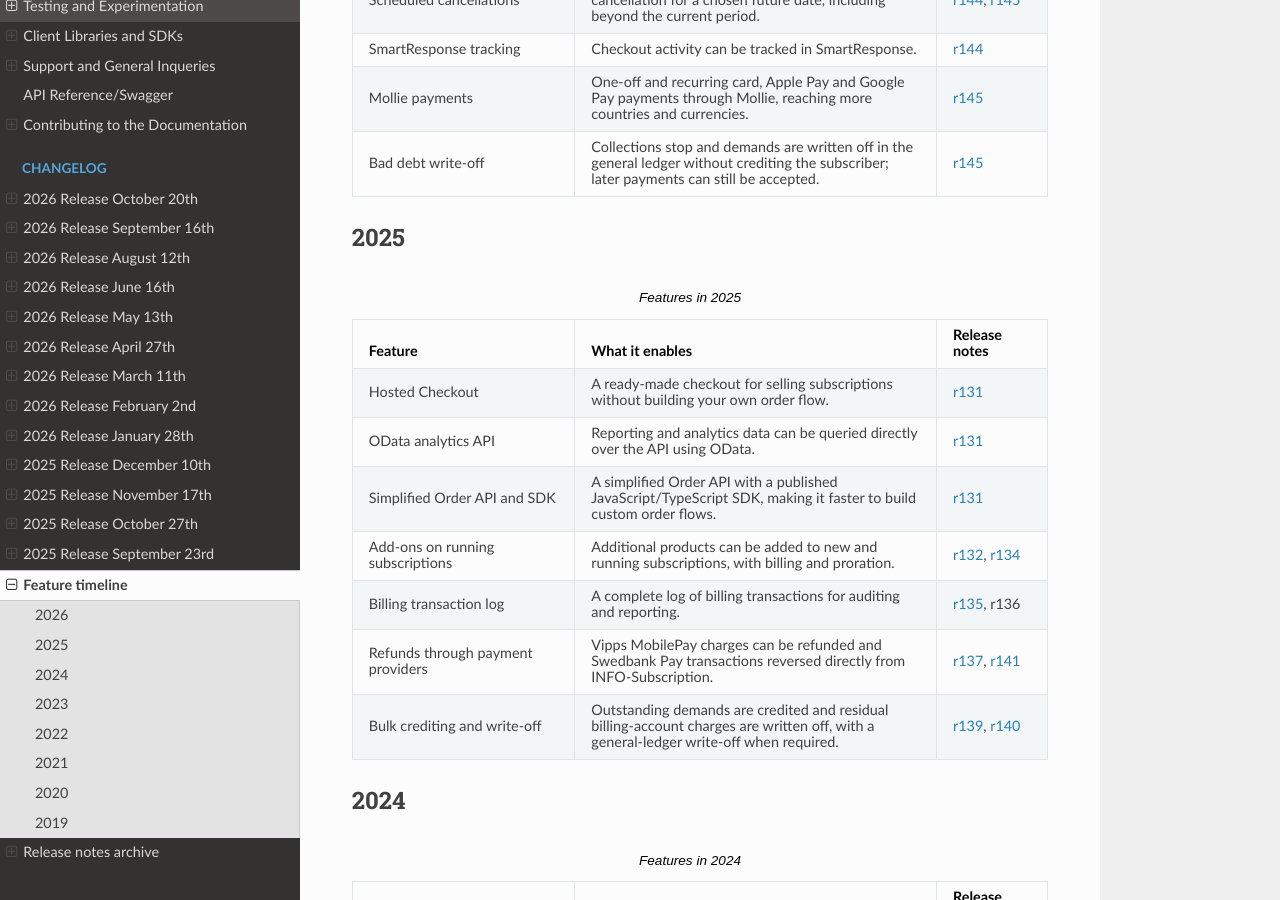
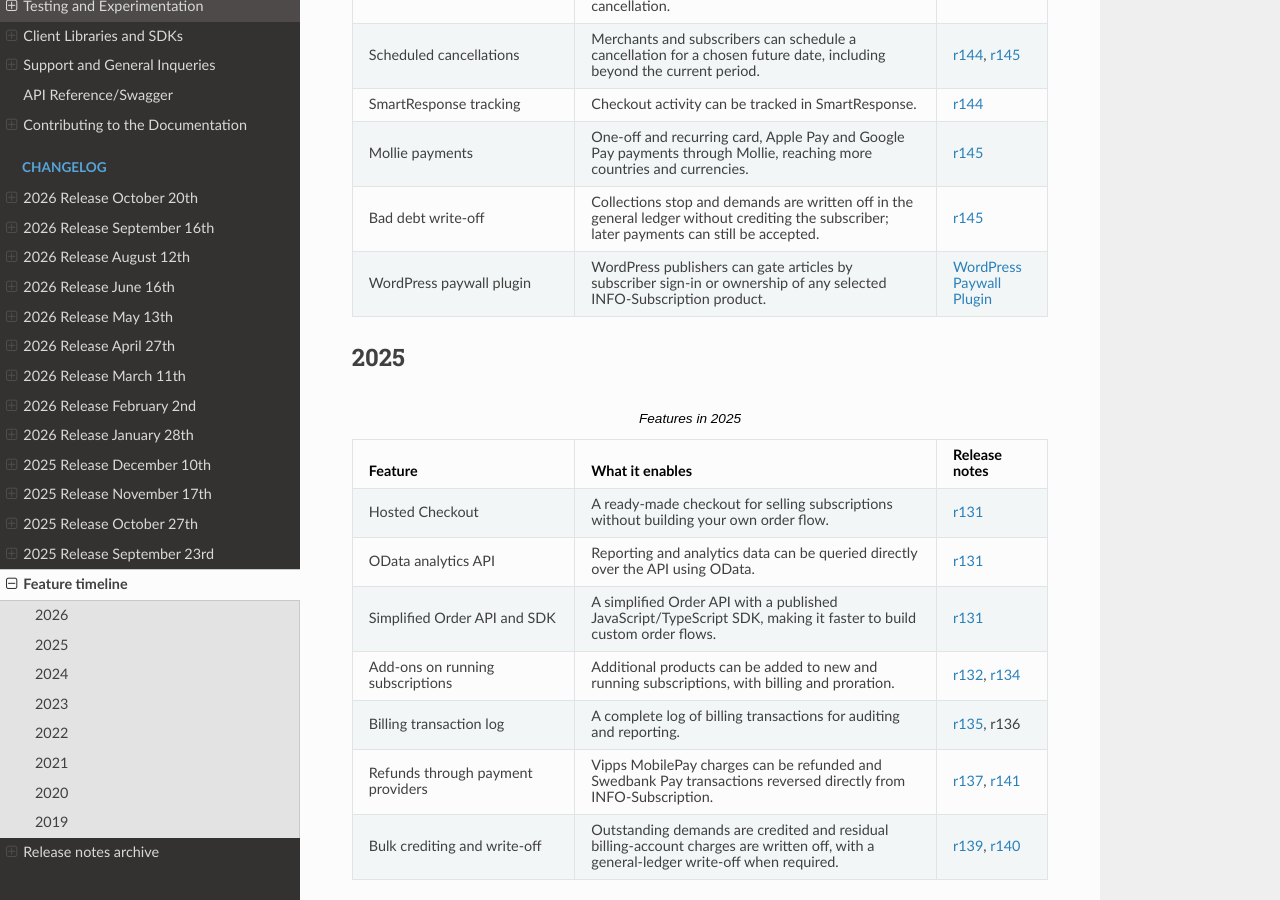
Before and after one commit to infosoftas/info-subscription-doc, a Sphinx documentation site: the page built from source/changelog/feature-timeline.rst, in a window 1280 px wide and 900 px high, scrolled down 6244 px. Built offline with Sphinx 7.4.7 and the Read the Docs theme 3.1.0, drawn with Linux system fonts in a browser that asks for light colours; formulas are drawn with MathJax 3; some of the changed text lies outside the part shown.

Commit message:
Document INFO-Subscription Access for WordPress (#187)
* Document WordPress article access
* Place WordPress paywall guide with managed experience
* Rename WordPress page and timeline labels to paywall plugin

Co-authored-by: Copilot <copilot@github.com>
Co-authored-by: Esben Bach <esbenbach@users.noreply.github.com>

```diff
--- a/source/changelog/feature-timeline.rst
+++ b/source/changelog/feature-timeline.rst
@@ -61,6 +61,7 @@ Feature timeline
    <li class="feature-history-item feature-history-right"><a class="feature-history-card" href="#feature-entry-2026-smartresponse-tracking"><strong>SmartResponse tracking</strong></a></li>
    <li class="feature-history-item feature-history-left"><a class="feature-history-card" href="#feature-entry-2026-mollie-payments"><strong>Mollie payments</strong></a></li>
    <li class="feature-history-item feature-history-right"><a class="feature-history-card" href="#feature-entry-2026-bad-debt-write-off"><strong>Bad debt write-off</strong></a></li>
+   <li class="feature-history-item feature-history-left"><a class="feature-history-card" href="#feature-entry-2026-wordpress-paywall-plugin"><strong>WordPress paywall plugin</strong></a></li>
    </ol>
    <div class="feature-history-year" id="timeline-year-2025"><span>2025</span></div>
    <ol class="feature-history-items">
@@ -221,6 +222,11 @@ Coverage for 2026 is partial: this year is shown up to the release on September
        Bad debt write-off
      - Collections stop and demands are written off in the general ledger without crediting the subscriber; later payments can still be accepted.
      - :ref:`r145 <changelog-r145>`
+   * - .. _feature-entry-2026-wordpress-paywall-plugin:
+
+       WordPress paywall plugin
+     - WordPress publishers can gate articles by subscriber sign-in or ownership of any selected INFO-Subscription product.
+     - :ref:`WordPress Paywall Plugin <wordpress-paywall-plugin>`
 
 .. _feature-timeline-2025:
 
--- a/source/index.rst
+++ b/source/index.rst
@@ -101,6 +101,7 @@ I want to set up...
 
 * 🛒 :ref:`A managed subscription checkout <checkout>`
 * 👤 :ref:`A self-service portal for subscribers <managed-experience>`
+* 🔐 :ref:`WordPress paywall plugin <wordpress-paywall-plugin>`
 
 Additional Resources
 --------------------
@@ -201,6 +202,7 @@ For help, feedback, or to report issues, see :ref:`Support and Reporting Bugs <r
     managed-experience/authentication-authorization/sessions
     managed-experience/authentication-authorization/user-management-authentication
     managed-experience/selfservice/custom-domain
+    wordpress-plugin
 
 .. toctree::
     :caption: Reporting and Analytics
```
Also changed, not shown: other parts of source/changelog/feature-timeline.rst (+1 -1 lines), source/wordpress-plugin.rst (added, +47 -0 lines).
